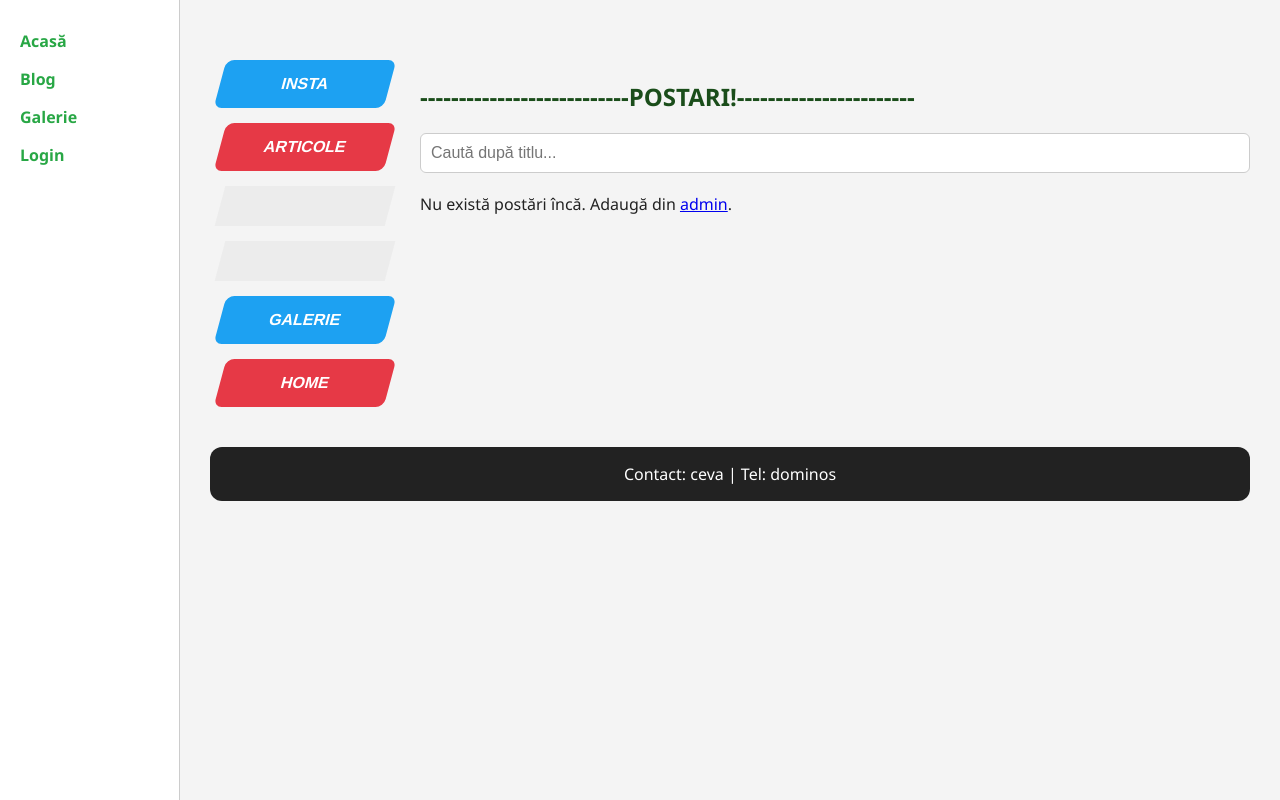
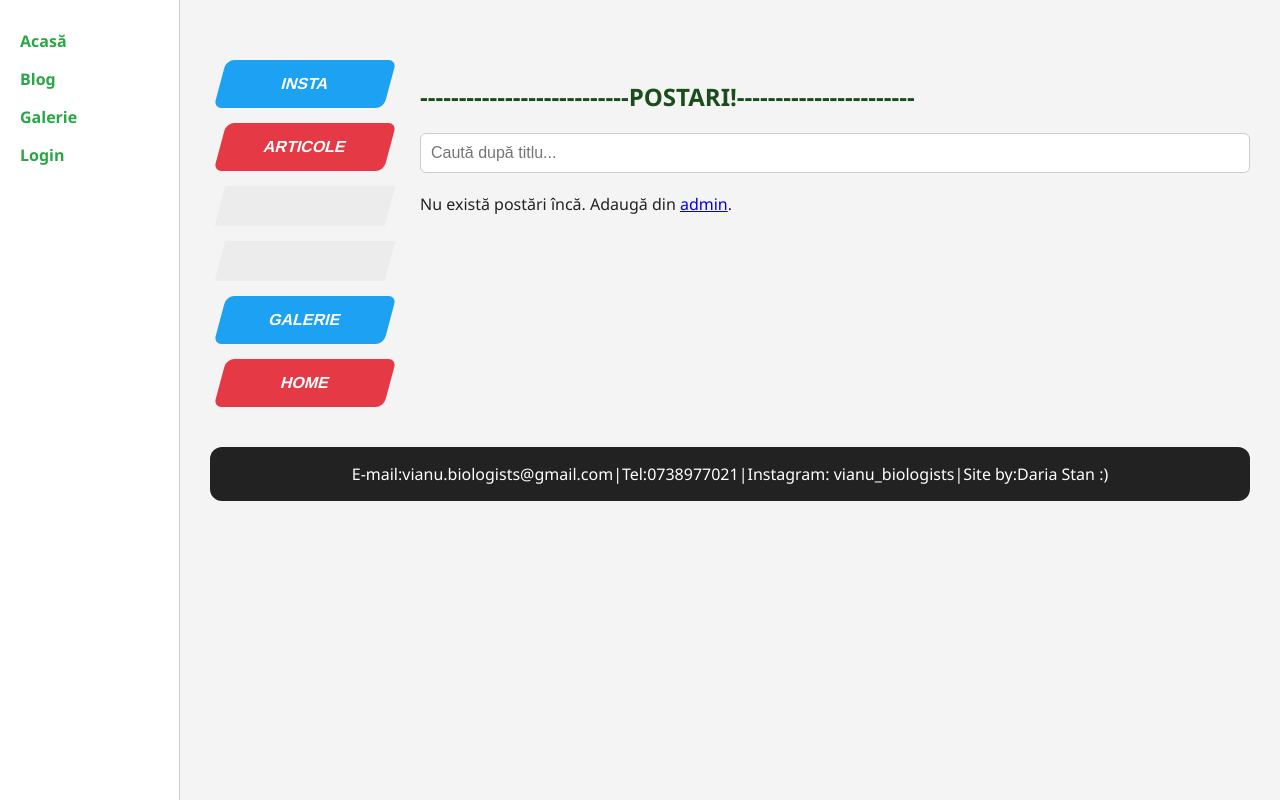
Before and after one commit to yokosumei/vianu_bio_site, a Flask app: page /blog in a window 1280 px wide. Run offline with Flask 3, Linux system fonts and the light colour scheme; data that the repository does not hold is empty.

Commit message:
Update layout.html

```diff
--- a/templates/layout.html
+++ b/templates/layout.html
@@ -32,7 +32,7 @@
         {% endif %}
       {% endwith %}
       {% block content %}{% endblock %}
-      <footer>Contact: ceva | Tel: dominos</footer>
+      <footer>E-mail:vianu.biologists@gmail.com|Tel:0738977021|Instagram: vianu_biologists|Site by:Daria Stan :)</footer>
     </main>
   </div>
 </body>
```
